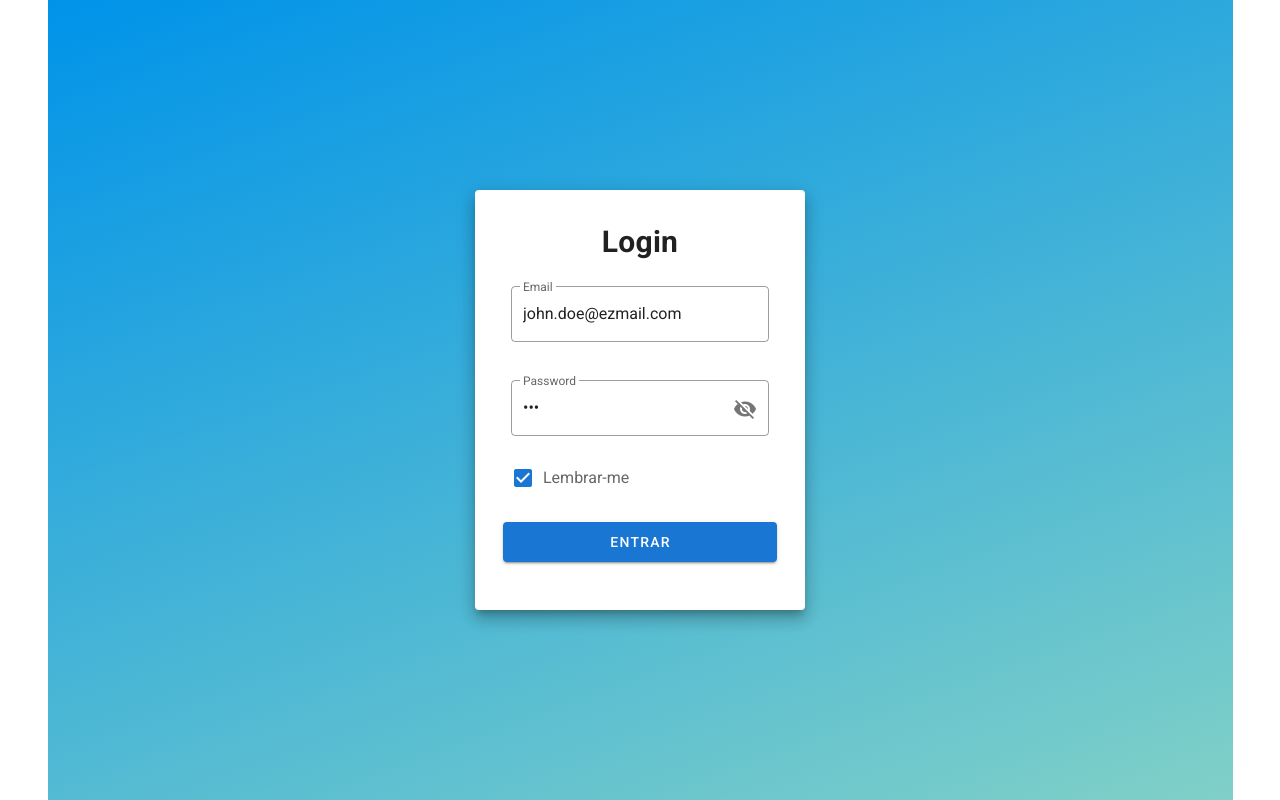
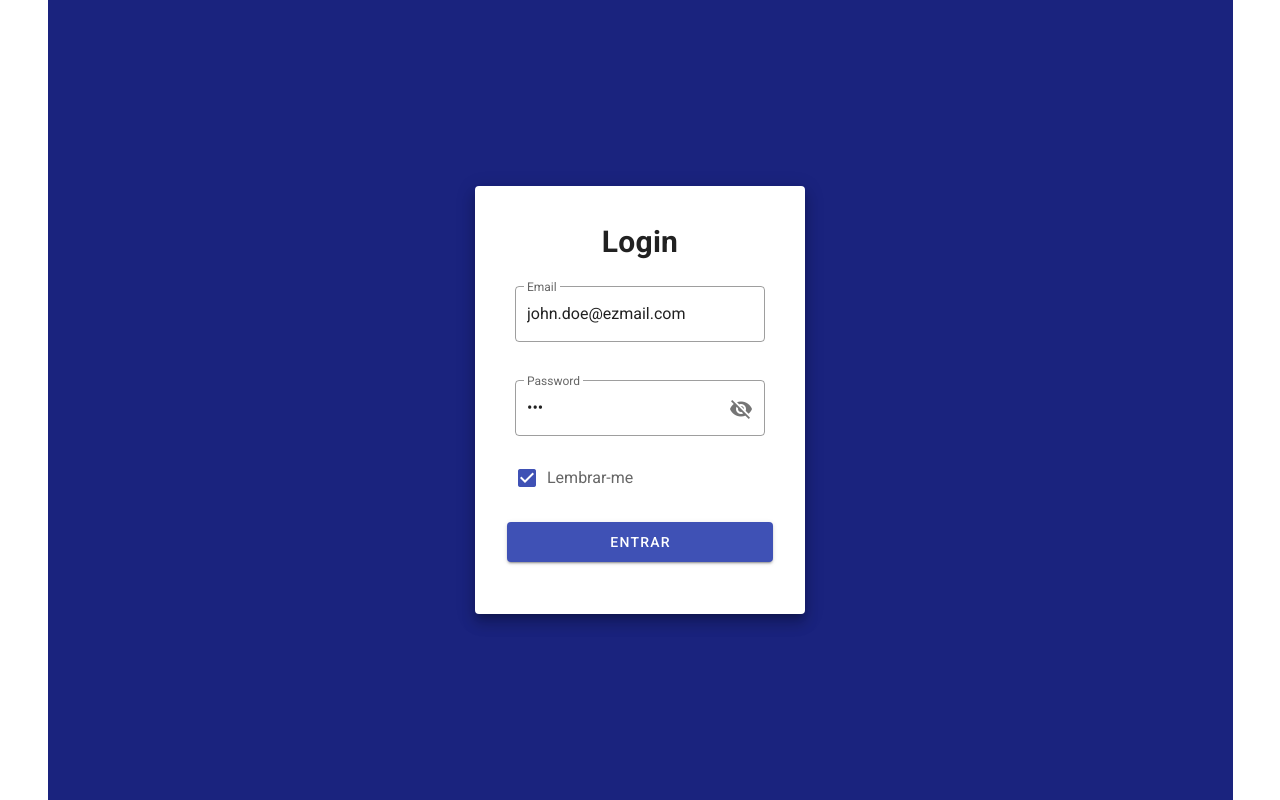
Before and after one commit to thiagocarvalho93/ezmail, a Vue app: page /#/login in a window 1280 px wide. Built offline with nearby package versions, Linux system fonts and the light colour scheme.

Commit message:
🎨 Change color theme

```diff
--- a/src/App.vue
+++ b/src/App.vue
@@ -26,8 +26,7 @@ export default {
 }
 
 .container {
-  background-color: #0093e9;
-  background-image: linear-gradient(160deg, #0093e9 0%, #80d0c7 100%);
+  background-color: #1A237E;
   height: 100vh;
 }
 
--- a/src/components/Tabela.vue
+++ b/src/components/Tabela.vue
@@ -8,7 +8,7 @@
     >
       {{ textoSnackbar }}
       <template v-slot:action="{ attrs }">
-        <v-btn color="blue" text v-bind="attrs" @click="snackbar = false">
+        <v-btn color="white" text v-bind="attrs" @click="snackbar = false">
           Fechar
         </v-btn>
       </template>
@@ -112,7 +112,7 @@
               <td @click="abrirEmail(email)">
                 <v-avatar class="mr-2" size="30">
                   <img v-if="!!email.avatar" alt="Avatar" :src="email.avatar" />
-                  <v-icon size="30" v-else color="blue">mdi-account</v-icon>
+                  <v-icon size="30" v-else color="indigo">mdi-account</v-icon>
                 </v-avatar>
                 <span>{{ email.endereco }}</span>
               </td>
@@ -134,7 +134,7 @@
                       v-on="on"
                       @click="mandarParaLixeira(email)"
                     >
-                      <v-icon color="blue">mdi-delete-outline</v-icon>
+                      <v-icon color="indigo">mdi-delete-outline</v-icon>
                     </v-btn>
                   </template>
                   <span>Mandar para lixeira</span>
@@ -151,7 +151,7 @@
                       v-bind="attrs"
                       v-on="on"
                     >
-                      <v-icon color="blue">mdi-email-outline</v-icon>
+                      <v-icon color="indigo">mdi-email-outline</v-icon>
                     </v-btn>
                   </template>
                   <span>Marcar como não lido</span>
@@ -188,7 +188,7 @@
           >
             <v-avatar class="mr-2 fade" size="30">
               <img v-if="!!item.avatar" alt="Avatar" :src="item.avatar" />
-              <v-icon size="30" v-else color="blue">mdi-account</v-icon>
+              <v-icon size="30" v-else color="indigo">mdi-account</v-icon>
             </v-avatar>
             <span class="fade">{{ item.endereco }}</span>
           </div>
--- a/src/components/Toolbar.vue
+++ b/src/components/Toolbar.vue
@@ -9,7 +9,7 @@
       v-model="drawer"
       :mini-variant.sync="mini"
       expand-on-hover
-      color="blue"
+      color="indigo"
       v-if="!isMobile"
       nav
       dark
@@ -35,7 +35,7 @@
       clipped
       width="200"
       v-model="drawer"
-      color="blue"
+      color="indigo"
       v-if="isMobile"
       nav
       dark
@@ -55,7 +55,7 @@
       </v-list>
     </v-navigation-drawer>
 
-    <v-app-bar color="blue" dark app clipped-left outlined>
+    <v-app-bar color="indigo" dark app clipped-left outlined>
       <v-app-bar-nav-icon @click.stop="drawer = !drawer"></v-app-bar-nav-icon>
       <!-- <v-app-bar-nav-icon></v-app-bar-nav-icon> -->
 
--- a/src/views/CorpoEmailView.vue
+++ b/src/views/CorpoEmailView.vue
@@ -3,7 +3,7 @@
     <v-snackbar transition="scale-transition" v-model="snackbar" :timeout="snackbarTimeout">
       {{ textoSnackbar }}
       <template v-slot:action="{ attrs }">
-        <v-btn color="blue" text v-bind="attrs" @click="snackbar = false">
+        <v-btn color="indigo" text v-bind="attrs" @click="snackbar = false">
           Fechar
         </v-btn>
       </template>
@@ -14,7 +14,7 @@
         <v-tooltip top>
           <template v-slot:activator="{ on, attrs }">
             <v-btn class="ma-0" text icon @click="voltar()" v-bind="attrs" v-on="on">
-              <v-icon color="blue">mdi-arrow-left</v-icon>
+              <v-icon color="indigo">mdi-arrow-left</v-icon>
             </v-btn>
           </template>
           <span>
@@ -27,7 +27,7 @@
         <v-tooltip top>
           <template v-slot:activator="{ on, attrs }">
             <v-btn class="ma-0" text icon v-bind="attrs" v-on="on" @click="marcarFavorito">
-              <v-icon :color="email.favorito ? 'yellow' : 'blue'">
+              <v-icon :color="email.favorito ? 'yellow' : 'indigo'">
                 {{ email.favorito ? "mdi-star" : "mdi-star-outline" }}
               </v-icon>
             </v-btn>
@@ -38,7 +38,7 @@
         <v-tooltip top>
           <template v-slot:activator="{ on, attrs }">
             <v-btn class="ma-0" text icon v-bind="attrs" v-on="on" @click="marcarImportante">
-              <v-icon :color="email.importante ? 'red' : 'blue'">
+              <v-icon :color="email.importante ? 'red' : 'indigo'">
                 {{ email.importante ? "mdi-bookmark" : "mdi-bookmark-outline" }}
               </v-icon>
             </v-btn>
@@ -49,7 +49,7 @@
         <v-tooltip top>
           <template v-slot:activator="{ on, attrs }">
             <v-btn class="ma-0" text icon v-bind="attrs" v-on="on" :disabled="email.lixeira" @click="mandarParaLixeira">
-              <v-icon color="blue">mdi-delete-outline</v-icon>
+              <v-icon color="indigo">mdi-delete-outline</v-icon>
             </v-btn>
           </template>
           <span>Mandar para lixeira</span>
@@ -58,7 +58,7 @@
         <v-tooltip top>
           <template v-slot:activator="{ on, attrs }">
             <v-btn class="ma-0" text icon v-bind="attrs" v-on="on" :disabled="!email.lido" @click="marcarNaoLido">
-              <v-icon color="blue">mdi-email-outline</v-icon>
+              <v-icon color="indigo">mdi-email-outline</v-icon>
             </v-btn>
           </template>
           <span>Marcar como não lido</span>
@@ -76,7 +76,7 @@
           <v-chip class="slide mb-3">
             <v-avatar size="30" class="mr-3">
               <img v-if="!!email.avatar" alt="Avatar" :src="email.avatar" />
-              <v-icon size="30" v-else color="blue">mdi-account</v-icon>
+              <v-icon size="30" v-else color="indigo">mdi-account</v-icon>
             </v-avatar>
             <h4>{{ email.endereco }}</h4>
           </v-chip>
--- a/src/views/LoginView.vue
+++ b/src/views/LoginView.vue
@@ -1,6 +1,6 @@
 <template>
   <div class="container">
-    <v-card width="330px" elevation="10" class="pa-5">
+    <v-card width="330px" elevation="10" class="pa-6">
       <v-card-title class="d-flex justify-center mb-3">
         <h2 class="fade">Login</h2>
       </v-card-title>
@@ -31,19 +31,20 @@
             v-model="rememberPassword"
             class="pa-0 ma-0 mb-2"
             label="Lembrar-me"
-            color="primary"
+            color="indigo"
             hide-details
           ></v-checkbox>
         </v-form>
       </v-card-text>
       <v-card-actions class="d-flex justify-center align-center fade">
         <v-btn
-          color="primary"
+          color="indigo"
           class="pa-5 mb-5"
           width="100%"
           :loading="loading"
           :disabled="!valid"
           @click="login"
+          dark
         >
           Entrar
         </v-btn>
@@ -118,8 +119,7 @@ export default {
 }
 
 .container {
-  background-color: #0093e9;
-  background-image: linear-gradient(160deg, #0093e9 0%, #80d0c7 100%);
+  background-color: #1A237E;
   display: flex;
   align-items: center;
   justify-content: center;
--- a/src/views/NovoEmailView.vue
+++ b/src/views/NovoEmailView.vue
@@ -7,7 +7,7 @@
     >
       {{ textoSnackbar }}
       <template v-slot:action="{ attrs }">
-        <v-btn color="blue" text v-bind="attrs" @click="snackbar = false">
+        <v-btn color="indigo" text v-bind="attrs" @click="snackbar = false">
           Fechar
         </v-btn>
       </template>
@@ -57,9 +57,9 @@
       </v-card-text>
       <v-divider></v-divider>
       <v-card-actions class="fade">
-        <v-btn dark color="blue" :loading="loading" @click="enviarEmail"
-          >Enviar</v-btn
-        >
+        <v-btn dark color="indigo" :loading="loading" @click="enviarEmail">
+          Enviar
+        </v-btn>
       </v-card-actions>
     </v-card>
   </div>
```
